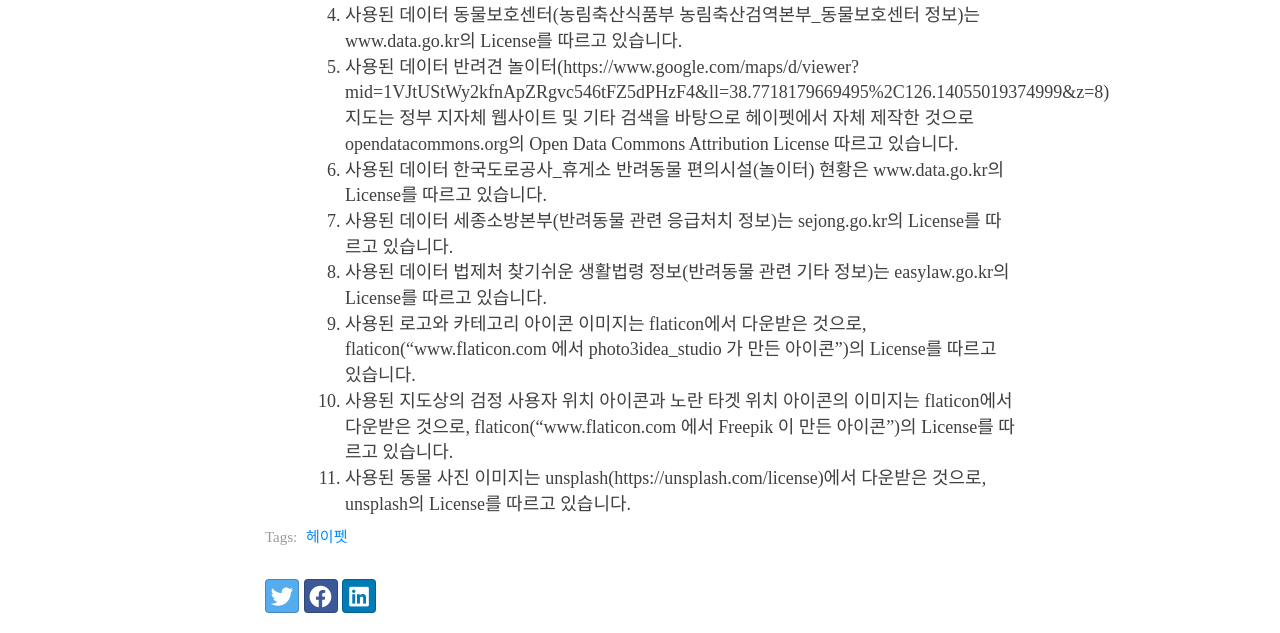
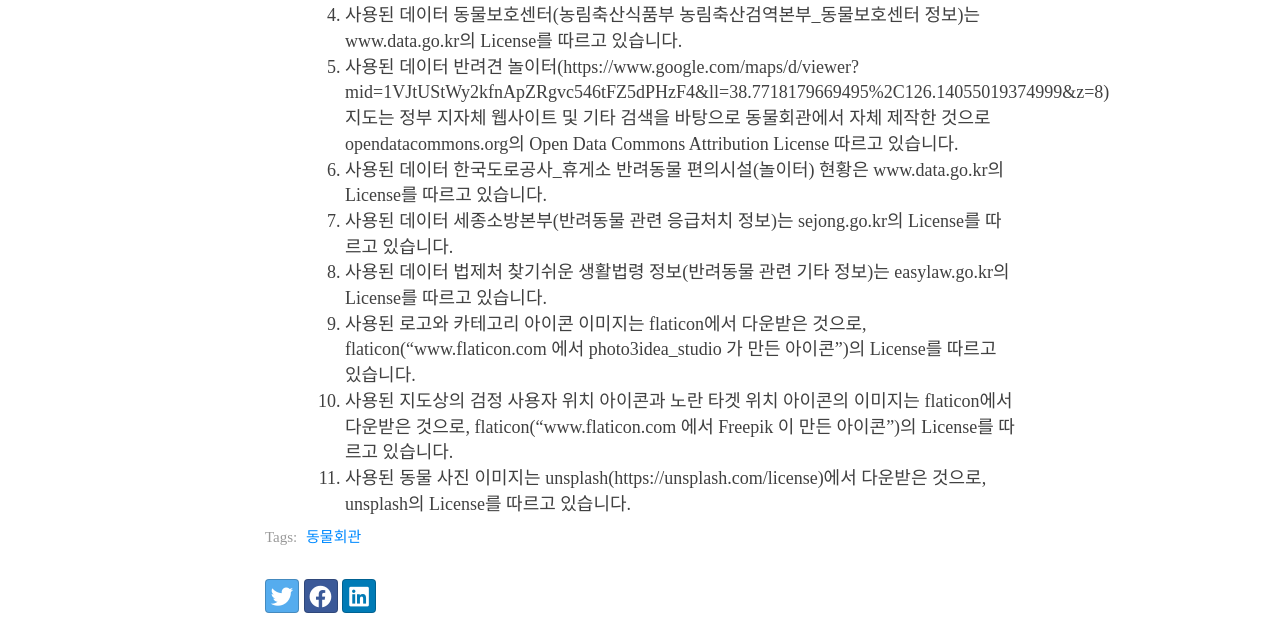
Before and after one commit to sajadari/sajadari.github.io, a Jekyll site: the page built from _posts/2021-07-28-heyPet-policy.md, in a window 1280 px wide and 900 px high, scrolled down 2976 px. Shown: the part 203-836 px from the top of the window. Built offline with Jekyll 4.4.1, drawn with Linux system fonts in a browser that asks for light colours; nearby versions of some CDN libraries; some web fonts are replaced; some of the changed text lies outside the part shown.

Commit message:
update heyPet policy

```diff
--- a/_posts/2021-07-28-heyPet-policy.md
+++ b/_posts/2021-07-28-heyPet-policy.md
@@ -1,7 +1,7 @@
 ---
 layout: post
-title: 헤이펫 개인정보 처리방침
-tags: [헤이펫]
+title: 동물회관 개인정보 처리방침
+tags: [동물회관]
 ---
 
 # 개인정보 보호법 및 공공데이터 출처 표기
@@ -27,7 +27,7 @@
     ② 각각의 개인정보 처리 및 보유 기간은 다음과 같습니다.
         1) 제화 또는 서비스 제공
         제화 또는 서비스 제공과 관련한 개인정보는 수집, 이용에 관한 동의일로부터 위 이용목적을 위하여 보유, 이용됩니다.
-        - 보유근거 : 헤이펫을 사용하기 위한 필수 정보
+        - 보유근거 : 동물회관을 사용하기 위한 필수 정보
 
 4. 정보주체와 법정대리인의 권리·의무 및 그 행사방법
     이용자는 개인정보주체로써 다음과 같은 권리를 행사할 수 있습니다.
@@ -83,7 +83,7 @@
     2. 사용된 데이터 국토교통부(Geocoder API 2.0 - MapPunchOut 좌표를 주소로 변환)는 vworld.kr의 License를 따르고 있습니다.
     3. 사용된 데이터 국토교통부(Geocoder API 2.0 - 동물보호센터 주소를 좌표로 변환)는 vworld.kr의 License를 따르고 있습니다.
     4. 사용된 데이터 동물보호센터(농림축산식품부 농림축산검역본부_동물보호센터 정보)는 www.data.go.kr의 License를 따르고 있습니다.
-    5. 사용된 데이터 반려견 놀이터(https://www.google.com/maps/d/viewer?mid=1VJtUStWy2kfnApZRgvc546tFZ5dPHzF4&ll=38.7718179669495%2C126.14055019374999&z=8) 지도는 정부 지자체 웹사이트 및 기타 검색을 바탕으로 헤이펫에서 자체 제작한 것으로 opendatacommons.org의 Open Data Commons Attribution License 따르고 있습니다.
+    5. 사용된 데이터 반려견 놀이터(https://www.google.com/maps/d/viewer?mid=1VJtUStWy2kfnApZRgvc546tFZ5dPHzF4&ll=38.7718179669495%2C126.14055019374999&z=8) 지도는 정부 지자체 웹사이트 및 기타 검색을 바탕으로 동물회관에서 자체 제작한 것으로 opendatacommons.org의 Open Data Commons Attribution License 따르고 있습니다.
     6. 사용된 데이터 한국도로공사_휴게소 반려동물 편의시설(놀이터) 현황은 www.data.go.kr의 License를 따르고 있습니다.
     7. 사용된 데이터 세종소방본부(반려동물 관련 응급처치 정보)는 sejong.go.kr의 License를 따르고 있습니다.
     8. 사용된 데이터 법제처 찾기쉬운 생활법령 정보(반려동물 관련 기타 정보)는 easylaw.go.kr의 License를 따르고 있습니다.
```
